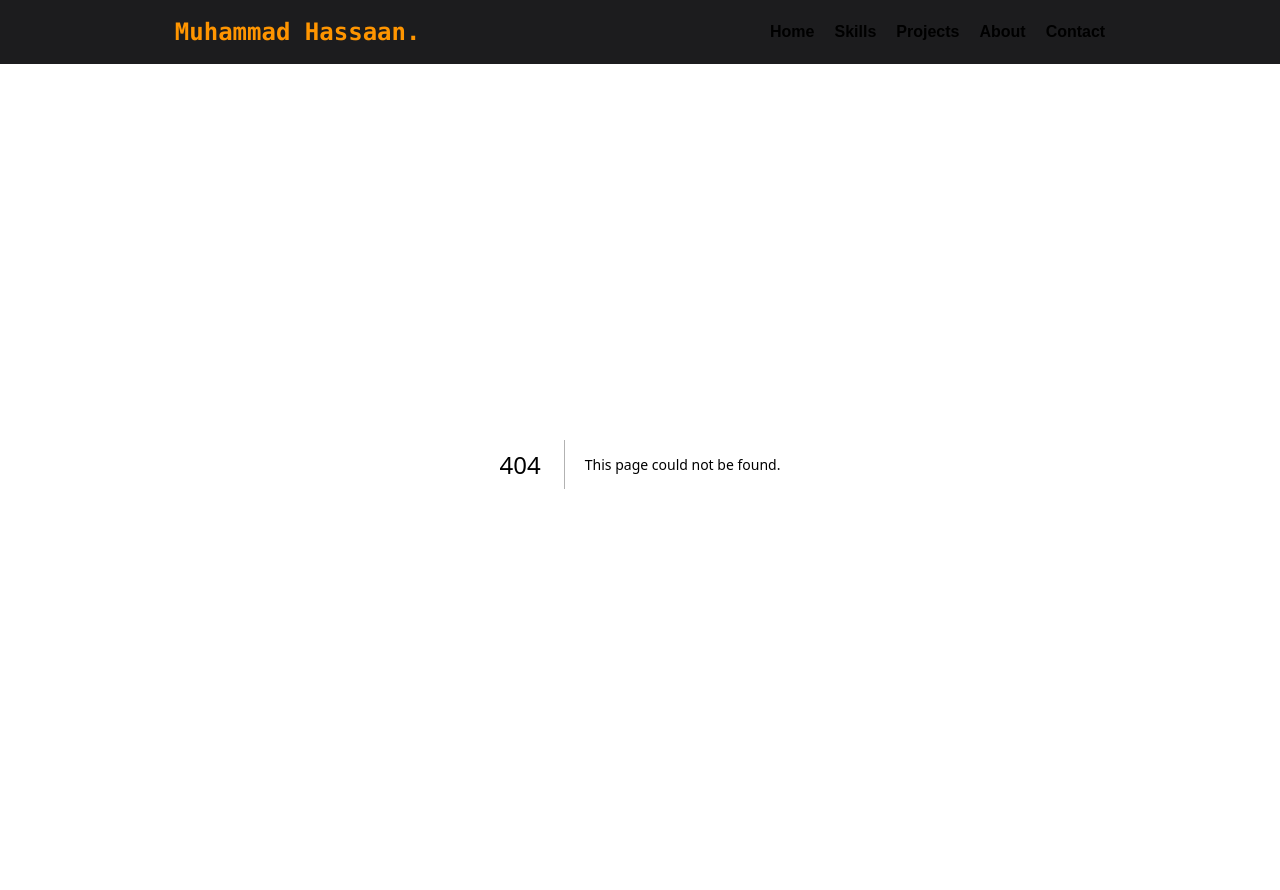
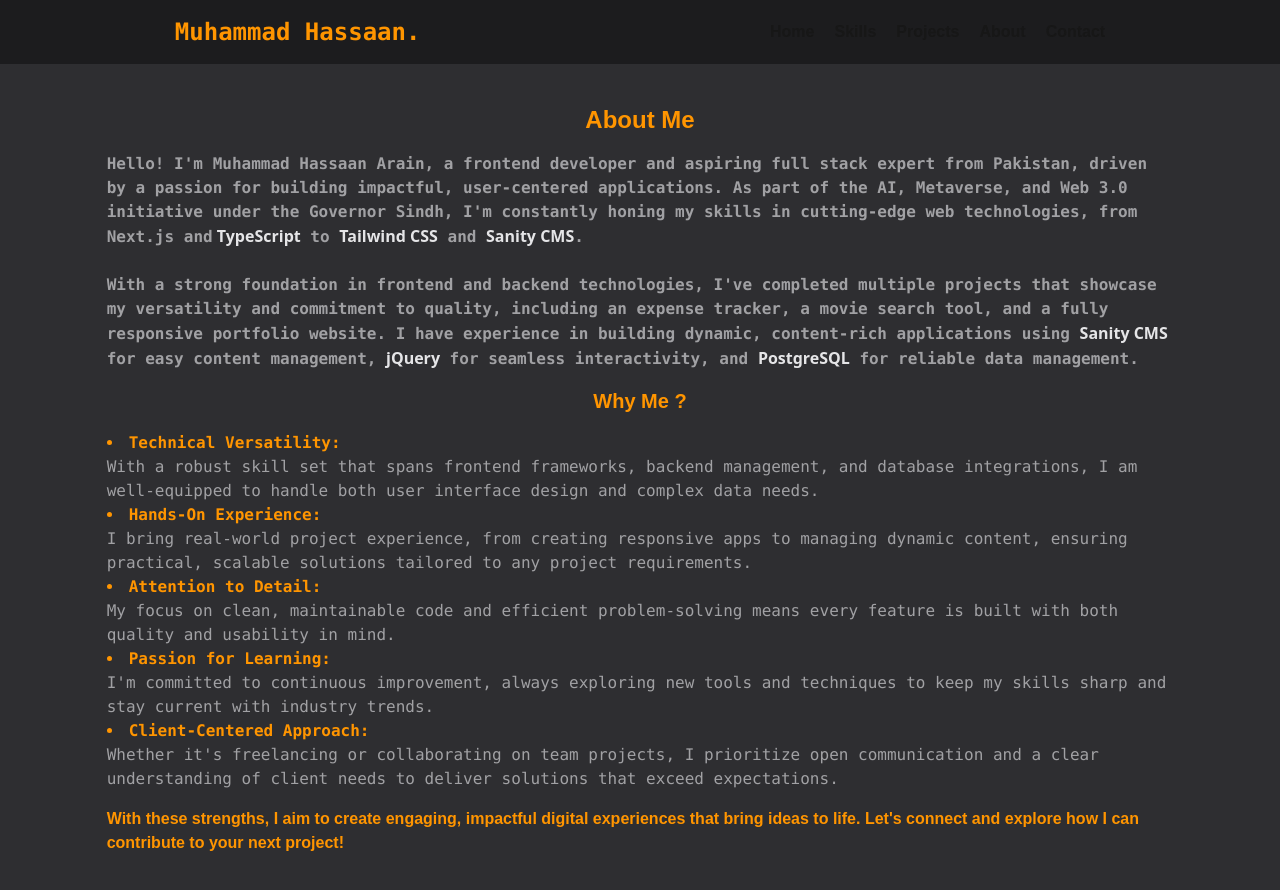
Before and after one commit to MuhammadHassaanArain/q2-nextjs-milestone2-tailwind-portfolio, a Next.js app: page /about in a window 1280 px wide. Before the commit this address had no page. Shown: the top 890 px of the page. Before the commit the page ends 864 px from the top, so only its background shows below. Built offline with nearby package versions, Linux system fonts and the light colour scheme.

Commit message:
code pushed

```diff
--- /dev/null
+++ b/src/app/about/page.tsx
@@ -0,0 +1,91 @@
+export default function About() {
+  return (
+    <div className=" flex justify-center bg-bgdark py-10">
+        <main className="w-10/12">
+      <section >
+        <h2
+          className="text-accentOrange font-bold text-2xl  text-center pb-4
+        "
+        >
+          About Me
+        </h2>
+        <p className="text-textSecondary font-bold font-mono">
+          Hello! I&apos;m Muhammad Hassaan Arain, a frontend developer and aspiring
+          full stack expert from Pakistan, driven by a passion for building
+          impactful, user-centered applications. As part of the AI, Metaverse,
+          and Web 3.0 initiative under the Governor Sindh, I&apos;m constantly honing
+          my skills in cutting-edge web technologies, from <span>Next.js</span>{" "}
+          and
+          <span className="text-textLight  font-sans"> TypeScript</span> to{" "}
+          <span className="text-textLight  font-sans">Tailwind CSS</span> and {" "}
+          <span className="text-textLight  font-sans">Sanity CMS</span>.
+          <br />
+          <br />
+          With a strong foundation in frontend and backend technologies, I&apos;ve
+          completed multiple projects that showcase my versatility and
+          commitment to quality, including an expense tracker, a movie search
+          tool, and a fully responsive portfolio website. I have experience in
+          building dynamic, content-rich applications using{" "}
+          <span className="text-textLight  font-sans">Sanity CMS</span> for easy content
+          management, <span className="text-textLight  font-sans">jQuery</span> for
+          seamless interactivity, and{" "}
+          <span className="text-textLight  font-sans">PostgreSQL</span> for reliable
+          data management.
+        </p>
+      </section>
+      <section>
+        <h2 className="text-accentOrange font-bold text-xl text-center py-4">
+          Why Me ?
+        </h2>
+        <div className="text-textSecondary font-mono">
+          <p>
+            <span className="text-accentOrange font-bold">
+              <li>Technical Versatility:</li>
+            </span>
+            With a robust skill set that spans frontend frameworks, backend
+            management, and database integrations, I am well-equipped to handle
+            both user interface design and complex data needs.
+          </p>
+          <p>
+            <span className="text-accentOrange font-bold">
+              <li>Hands-On Experience:</li>
+            </span>
+            I bring real-world project experience, from creating responsive apps
+            to managing dynamic content, ensuring practical, scalable solutions
+            tailored to any project requirements.
+          </p>
+          <p>
+            <span className="text-accentOrange font-bold">
+              <li>Attention to Detail:</li>
+            </span>
+            My focus on clean, maintainable code and efficient problem-solving
+            means every feature is built with both quality and usability in
+            mind.
+          </p>
+          <p>
+            <span className="text-accentOrange font-bold">
+              <li>Passion for Learning:</li>
+            </span>
+            I&apos;m committed to continuous improvement, always exploring new tools
+            and techniques to keep my skills sharp and stay current with
+            industry trends.
+          </p>
+          <p>
+            <span className="text-accentOrange font-bold">
+              <li>Client-Centered Approach:</li>
+            </span>
+            Whether it&apos;s freelancing or collaborating on team projects, I
+            prioritize open communication and a clear understanding of client
+            needs to deliver solutions that exceed expectations.
+          </p>
+        </div>
+        <h3 className="text-accentOrange font-bold py-4">
+          With these strengths, I aim to create engaging, impactful digital
+          experiences that bring ideas to life. Let&apos;s connect and explore how I
+          can contribute to your next project!
+        </h3>
+      </section>
+    </main>
+    </div>
+  );
+};
```
